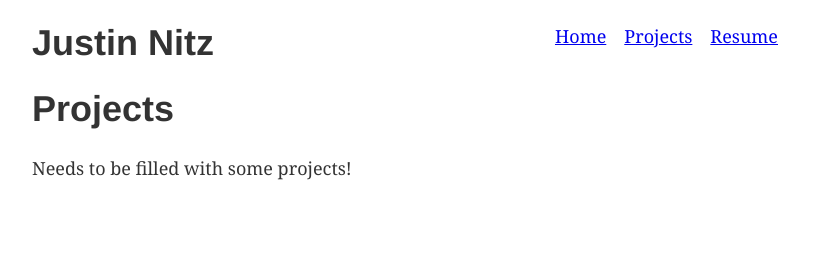
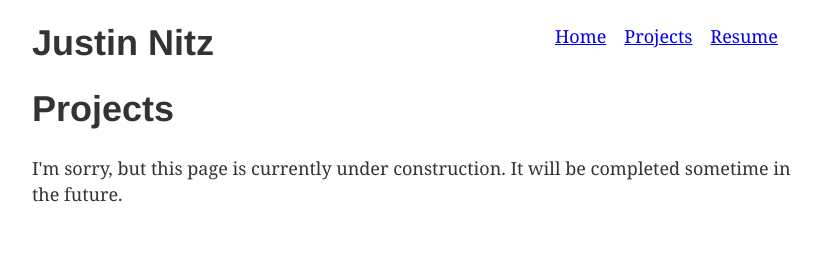
Before and after one commit to ionicpanda/gatsby-site, a Gatsby site: page /projects in a window 1280 px wide. Shown: the whole page, without its empty margins (226-1048 px from the left). Built offline with nearby package versions, Linux system fonts and the light colour scheme; Gatsby itself is replaced by a stand-in of ours.

Commit message:
Update projects.js

```diff
--- a/src/pages/projects.js
+++ b/src/pages/projects.js
@@ -4,6 +4,6 @@ import Layout from "../components/layout"
 export default () => (
   <Layout>
     <h1>Projects</h1>
-    <p>Needs to be filled with some projects!</p>
+    <p>I'm sorry, but this page is currently under construction. It will be completed sometime in the future.</p>
   </Layout>
 )
```
